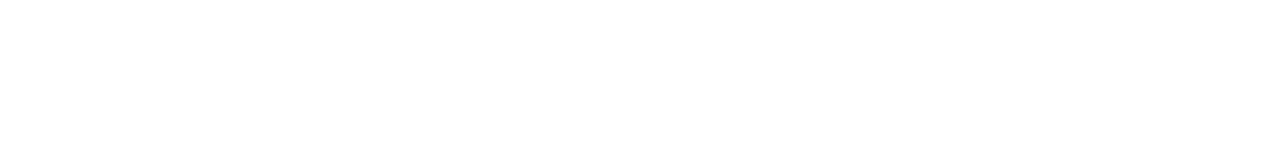
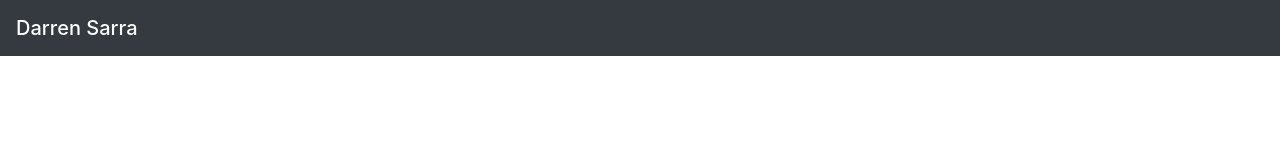
Before and after one commit to dsarra1018/Responsive-Portfolio, a plain HTML site: page portfolio.html in a window 1280 px wide. Drawn offline with nearby package versions, Linux system fonts and the light colour scheme.

Commit message:
Added navbar to index, portfolio, and contact file.

```diff
--- a/portfolio.html
+++ b/portfolio.html
@@ -8,6 +8,10 @@
     <title>Portfolio</title>
 </head>
 <body>
+    <!-- Navigation Bar -->
+    <nav class="navbar navbar-dark bg-dark">
+        <span class="navbar-brand mb-0 h1">Darren Sarra</span>
+    </nav>
 
 </body>
 </html>
```
Also changed, not shown: contact.html (+4 -1 lines), index.html (+4 -0 lines).
